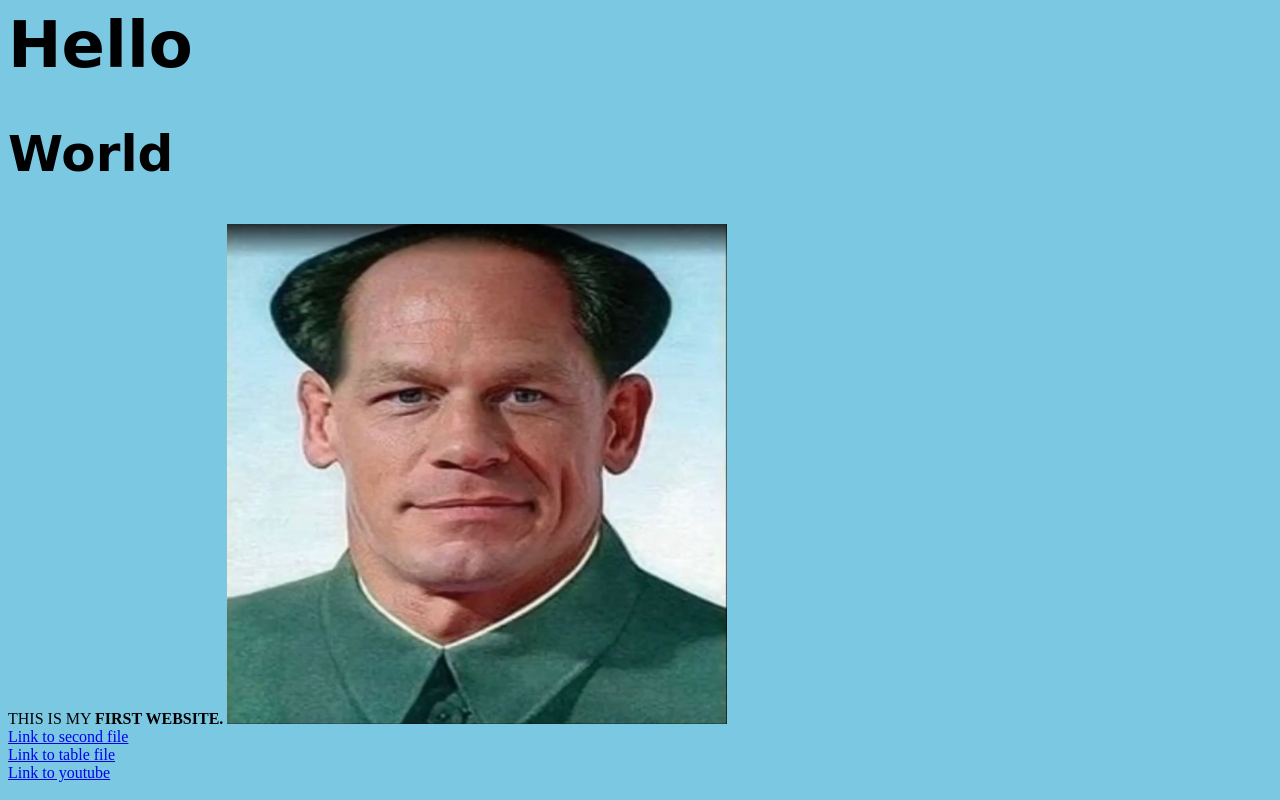
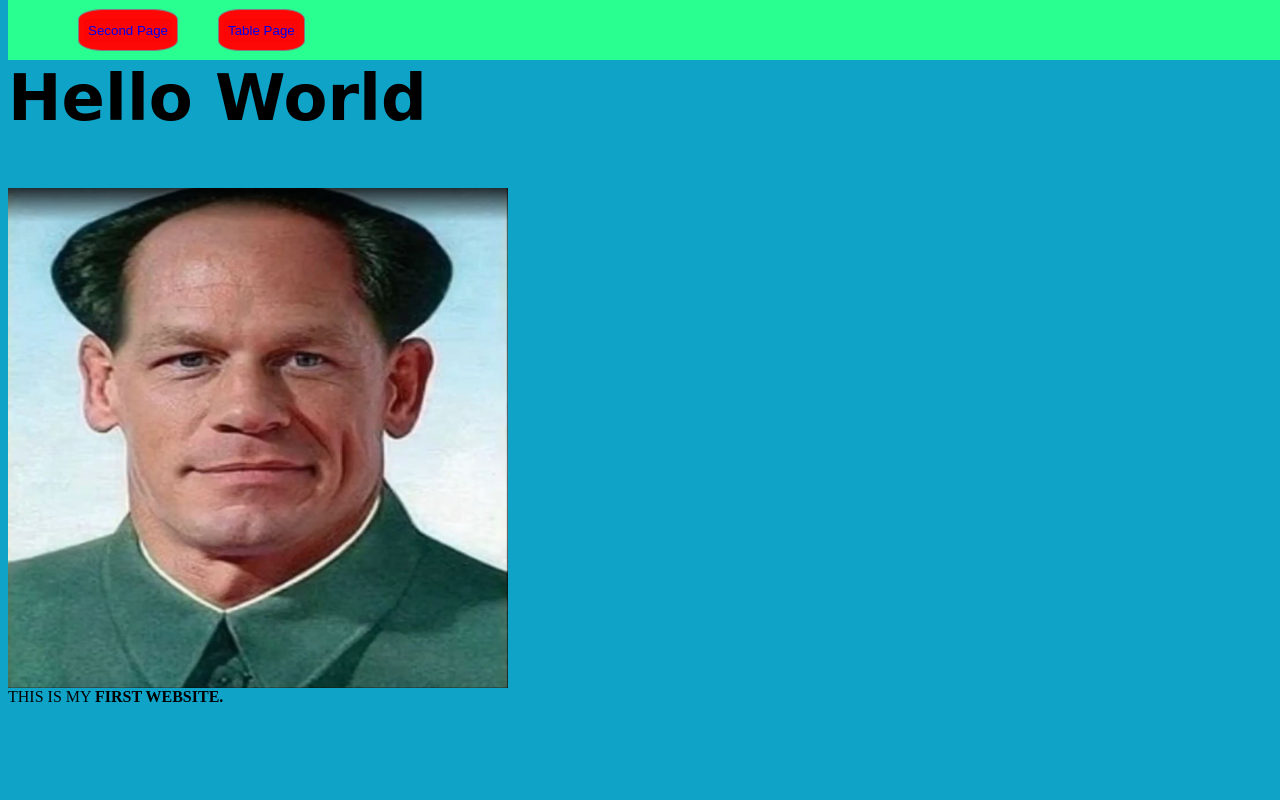
Before and after one commit to digvijay47/digvijay47.github.io, a plain HTML site: page index.html in a window 1280 px wide. Drawn offline with Linux system fonts and the light colour scheme.

Commit message:
some changes

```diff
--- a/index.html
+++ b/index.html
@@ -1,17 +1,30 @@
 <html>
+    <link rel="stylesheet" href="style.css">
     <head>
+
         <title> My Website</title>
     </head>
-    <body style="background-color: rgb(123, 200, 226) ;">
+    <body style="background-color: rgb(15, 163, 200);">
 
-        <h1 style="font-family:'Brush Script MT', cursive; font-size:400%;"> Hello </h1>
-        <h2 style="font-family:'Brush Script MT', cursive; font-size:50px;">World</h2>
+        <div class="wrapper">
+            <div class="menu-tab">
+                <ul>
+                   <li><button><a href = "second.html">Second Page</a></button></li>
+                   <li><button><a href = "third.html">Table Page</a></li></button></ul>
+
+                </ul>
+
+
+
+            </div>
+        </div>
+
+
+     <h2 style="font-family:'Brush Script MT', cursive; font-size:400%;"> Hello World </h2>
+        <img src = "johncena.jpg" width = "500" height="500"><br>
         THIS IS MY <b>FIRST WEBSITE.</b>
 
-        <img src = "johncena.jpg" width = "500" height="500"><br>
-        <a href="second.html">Link to second file</a><br>
-        <a href="third.html">Link to table file</a><br>
-        <a href="https://www.youtube.com/"> Link to youtube</a>
+
 
 
     </body>
--- a/style.css
+++ b/style.css
@@ -35,7 +35,7 @@ table,tr,td,th{
     height: 60px;
     position: absolute;
     top: 0%;
-    background-color: wheat;
+    background-color: rgb(41, 255, 144);
 }
 .wrapper .table{
     position: relative;
@@ -58,8 +58,22 @@ table,tr,td,th{
     margin: 20px;
     border: 1px solid gray;
     border-radius: 25%;
+    background-color: #fe0707;
 }
 .wrapper2{
     display:ruby-base-container;
     background-color: aquamarine;
 }
+button {
+    background-color: rgb(250, 6, 6);
+    border: solid 1px rgb(255, 3, 3);
+    border-radius: 3px;
+    padding: 3px;
+
+    }
+    button:hover {
+    background-color:rgb(255, 255, 255);
+    color:rgb(255, 0, 0);
+    cursor: crosshair;
+    }
+    button:active {background-color:rgb(254, 254, 254)
```
Also changed, not shown: second.html (+18 -5 lines).
